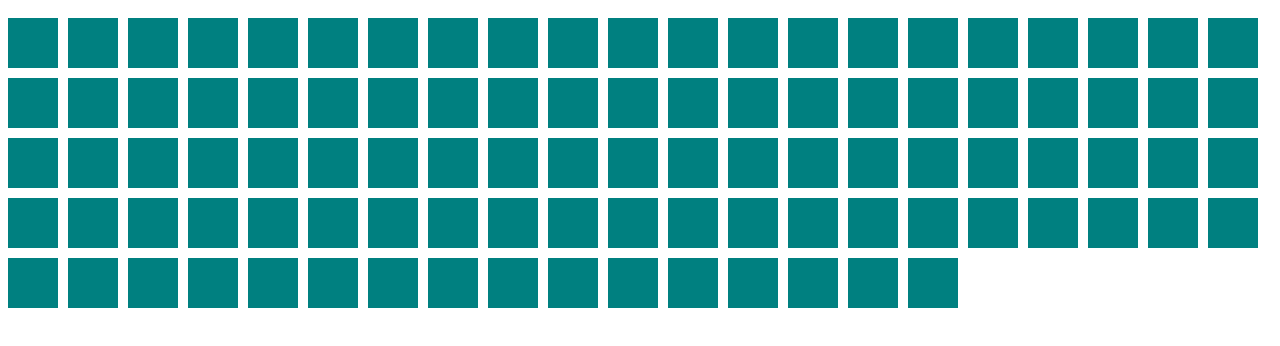
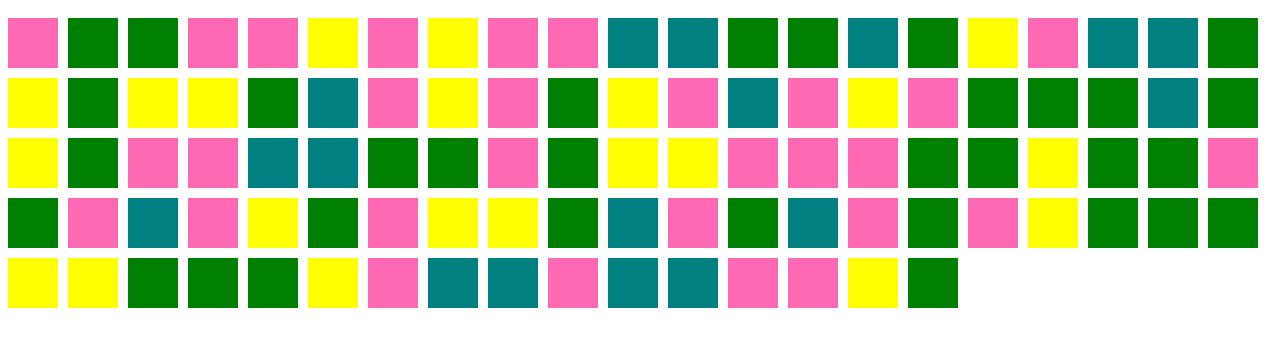
Before and after one commit to OGHP/Colorbox, a plain HTML site: page index.html in a window 1280 px wide. Drawn offline with Linux system fonts and the light colour scheme.

Commit message:
Colorbox with Random Color Changer

```diff
--- a/script.js
+++ b/script.js
@@ -1,10 +1,25 @@
 var container = document.getElementById('container')
 
+var getRandomInt = function(min,max) {
+  return Math.floor(Math.random() * (max - min + 1)) + min;
+}
 
 for (var i = 0; i < 100; i++) {
-  var elem = document.createElement('div');
-  //creates a new DOM element - not on page yet
-  container.appendChild(elem);
-  //insert it into the html
+  var elem = document.createElement('div');  //creates DOM element not on webpage yet
+  elem.classList.add('box');
 
+  var rndNum = getRandomInt(1, 4);
+  console.log(rndNum);
+
+  if(rndNum === 1) {
+    elem.classList.add('hotpink');
+  } else if(rndNum === 2) {
+    elem.classList.add('teal');
+  } else if(rndNum === 3) {
+    elem.classList.add('yellow');
+  } else {
+    elem.classList.add('green');
+  }
+
+  container.appendChild(elem);    //add element (append) to container
 }
--- a/styles.css
+++ b/styles.css
@@ -2,11 +2,30 @@
   clear: both;
 }
 
-div {
+.box {
   width: 50px;
   height: 50px;
   float: left;
   margin-right: 10px;
   margin-top: 10px;
+}
+
+.hotpink {
+  background-color: hotpink;
+}
+
+.teal {
   background-color: teal;
 }
+
+.yellow {
+  background-color: yellow;
+}
+
+.green {
+  background-color: green;
+}
+
+
+
+/*predefined styles for my JS code*/
```
